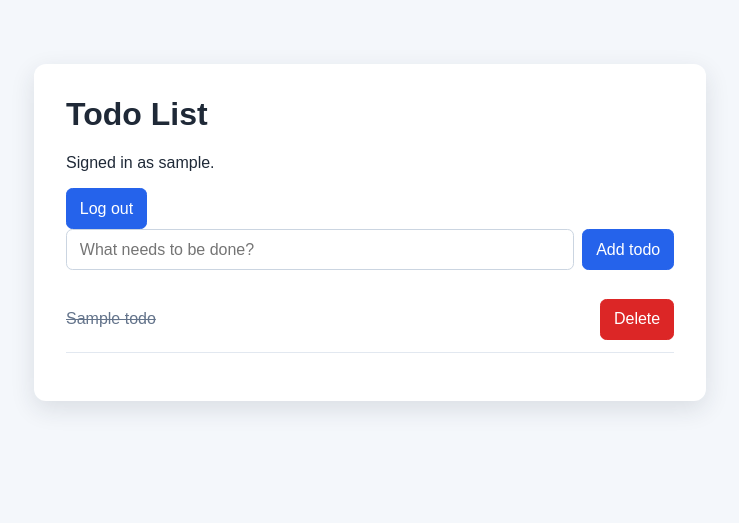
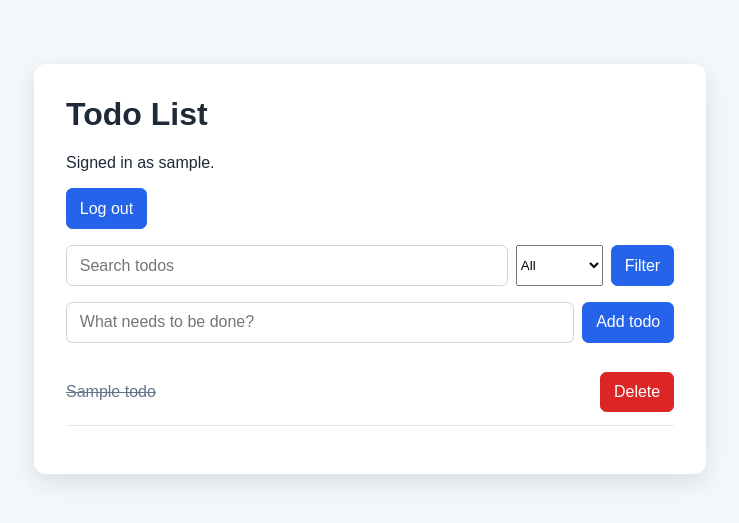
Before and after one commit to agrimshrestha123/todoappfordjanog, a Django app: page / in a window 1280 px wide. Shown: the top 523 px of the page, without its empty margins (270-1009 px from the left). Run offline with Django 5.2, Linux system fonts and the light colour scheme; a user stored in the database is signed in; tables that the repository leaves empty hold one stand-in row (values such as "Sample post").

Commit message:
Search and filter todos

```diff
--- a/todo/static/todo/styles.css
+++ b/todo/static/todo/styles.css
@@ -23,10 +23,19 @@ h1 {
 }
 
 .add-todo-form,
+.filter-form,
 .todo-actions,
 .todo-actions form {
     display: flex;
     gap: 0.5rem;
+}
+
+.filter-form {
+    margin: 1rem 0;
+}
+
+.filter-form input {
+    flex: 1;
 }
 
 .auth-form input {
--- a/todo/templates/todo/todo_list.html
+++ b/todo/templates/todo/todo_list.html
@@ -14,6 +14,21 @@
         <form method="post" action="{% url 'logout' %}">
             {% csrf_token %}
             <button type="submit">Log out</button>
+        </form>
+
+        <form method="get" class="filter-form">
+            <input
+                type="search"
+                name="q"
+                value="{{ search_query }}"
+                placeholder="Search todos"
+            >
+            <select name="status">
+                <option value="all" {% if status == 'all' %}selected{% endif %}>All</option>
+                <option value="active" {% if status == 'active' %}selected{% endif %}>Active</option>
+                <option value="completed" {% if status == 'completed' %}selected{% endif %}>Completed</option>
+            </select>
+            <button type="submit">Filter</button>
         </form>
 
         <form method="post" class="add-todo-form">
@@ -49,7 +64,7 @@
                 {% endfor %}
             </ul>
         {% else %}
-            <p class="empty-state">No todos have been added yet.</p>
+            <p class="empty-state">No matching todos found.</p>
         {% endif %}
     </main>
 </body>
--- a/todo/views.py
+++ b/todo/views.py
@@ -1,5 +1,6 @@
 from django.contrib.auth import login, logout
 from django.contrib.auth.decorators import login_required
+from django.db.models import Q
 from django.shortcuts import get_object_or_404, redirect, render
 
 from .forms import SignupForm, TodoForm
@@ -9,6 +10,16 @@ from .models import Todo
 @login_required
 def todo_list(request):
     todos = Todo.objects.filter(owner=request.user)
+    search_query = request.GET.get('q', '').strip()
+    status = request.GET.get('status', 'all')
+
+    if search_query:
+        todos = todos.filter(Q(title__icontains=search_query))
+
+    if status == 'active':
+        todos = todos.filter(completed=False)
+    elif status == 'completed':
+        todos = todos.filter(completed=True)
 
     if request.method == 'POST':
         form = TodoForm(request.POST)
@@ -23,7 +34,12 @@ def todo_list(request):
     return render(
         request,
         'todo/todo_list.html',
-        {'todos': todos, 'form': form},
+        {
+            'todos': todos,
+            'form': form,
+            'search_query': search_query,
+            'status': status,
+        },
     )
 
 
```
Also changed, not shown: PROGRESS.md (+5 -1 lines).
